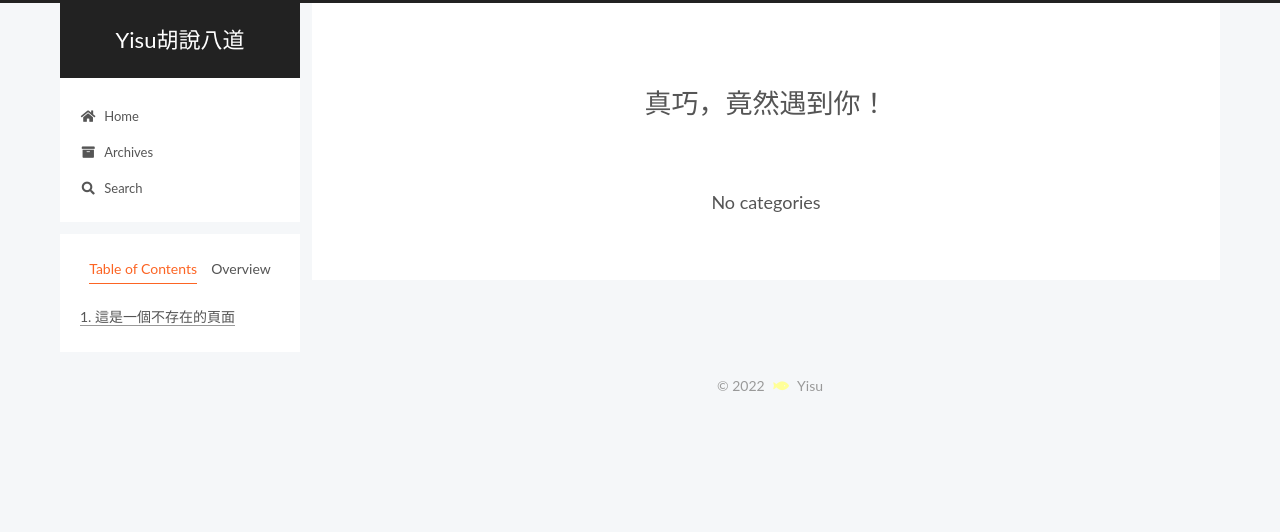
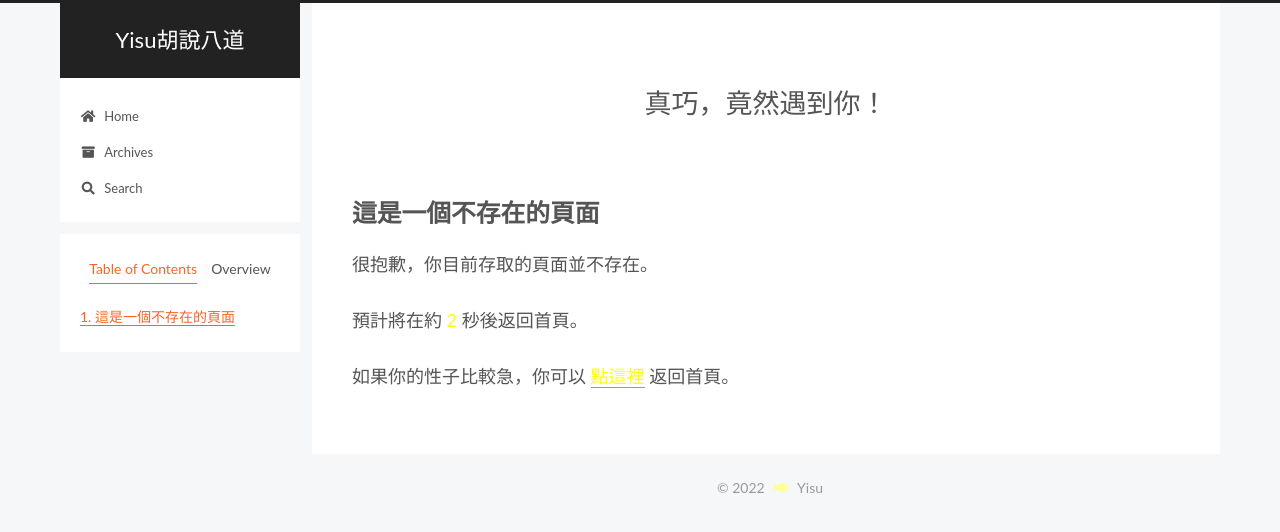
Before and after one commit to yisuchen/blog, a plain HTML site: page 404.html in a window 1280 px wide. Drawn offline with Linux system fonts and the light colour scheme.

Commit message:
Site updated: 2022-09-20 16:19:13

```diff
--- a/404.html
+++ b/404.html
@@ -28,7 +28,7 @@
 <meta property="og:description" content="這是一個不存在的頁面很抱歉，你目前存取的頁面並不存在。 預計將在約 7 秒後返回首頁。  如果你的性子比較急，你可以 點這裡 返回首頁。  let here &#x3D; document.getElementById(&#39;here&#39;) let countTime &#x3D; 7  here.onclick &#x3D; function(){     let seconds &#x3D; document.getElementBy">
 <meta property="og:locale" content="en_US">
 <meta property="article:published_time" content="2022-09-15T09:32:18.000Z">
-<meta property="article:modified_time" content="2022-09-16T01:22:21.129Z">
+<meta property="article:modified_time" content="2022-09-20T08:18:44.412Z">
 <meta property="article:author" content="Yisu">
 <meta name="twitter:card" content="summary">
 
@@ -197,15 +197,36 @@
 
 
       <div class="post-body">
-          <div class="category-all-page">
-            <div class="category-all-title">
-              No categories
-            </div>
-            <div class="category-all">
+          <!-- markdownlint-disable MD039 MD033 -->
 
-            </div>
-          </div>
+<h2 id="這是一個不存在的頁面"><a href="#這是一個不存在的頁面" class="headerlink" title="這是一個不存在的頁面"></a>這是一個不存在的頁面</h2><p>很抱歉，你目前存取的頁面並不存在。</p>
+<p>預計將在約 <span id="timeout" style="color:#ffff00">7</span> 秒後返回首頁。</p>
+<!-- 如果你很急著想看文章，你可以 **[點這裡](https://israynotarray.com/)** 返回首頁。 -->
+<p>如果你的性子比較急，你可以 <a style="color:#ffff00" href="javascript:void(0)" onclick="here()" id="here">點這裡</a> 返回首頁。</p>
+<script>
+let here = document.getElementById('here')
+let countTime = 7
 
+here.onclick = function(){
+    let seconds = document.getElementById('timeout').textContent
+    seconds += 7
+    countTime += 7
+}
+
+function count() {
+
+  document.getElementById('timeout').textContent = countTime
+  countTime -= 1
+  if(countTime === 0){
+    location.href = 'https://yisuchen.github.io/blog/';
+  }
+  setTimeout(() => {
+    count()
+  }, 1000)
+}
+
+count()
+</script>
       </div>
 
 
--- a/css/main.css
+++ b/css/main.css
@@ -1196,7 +1196,7 @@ pre .javascript .function {
 }
 .links-of-author a::before,
 .links-of-author span.exturl::before {
-  background: #baff38;
+  background: #1b49ff;
   border-radius: 50%;
   content: ' ';
   display: inline-block;
```
